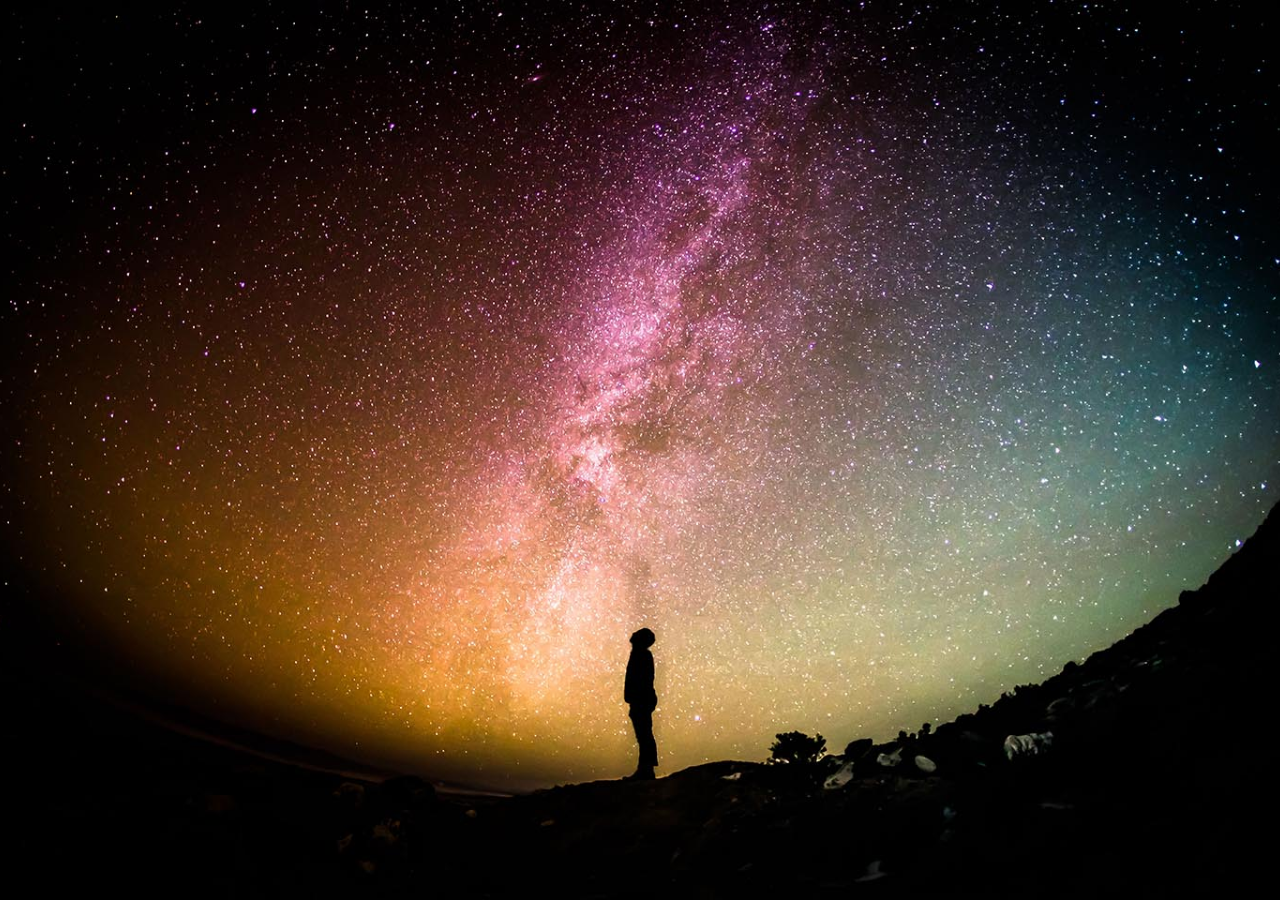
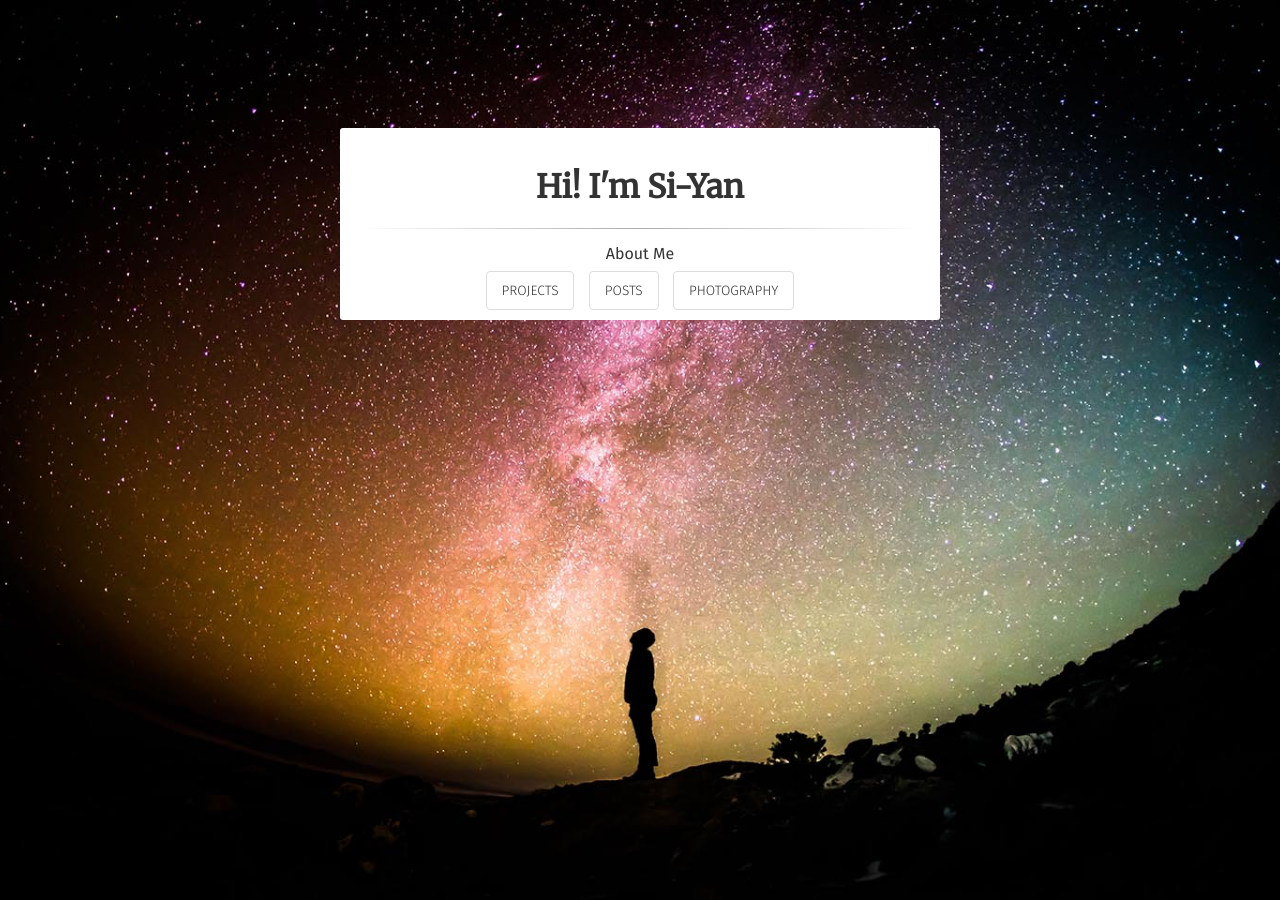
Before and after one commit to siyant/siyant.github.io, a Jekyll site: the page built from index.md, in a window 1280 px wide. Built offline with Jekyll 4.4.1, drawn with Linux system fonts in a browser that asks for light colours; nearby versions of some CDN libraries.

Commit message:
Add js scripts for animation

```diff
--- /dev/null
+++ b/_includes/scripts.html
@@ -0,0 +1,5 @@
+<script
+  src="https://code.jquery.com/jquery-3.2.1.slim.min.js"
+  integrity="sha256-k2WSCIexGzOj3Euiig+TlR8gA0EmPjuc79OEeY5L45g="
+  crossorigin="anonymous"></script>
+<script src="/assets/js/scripts.js"></script>
--- a/_layouts/default.html
+++ b/_layouts/default.html
@@ -4,4 +4,5 @@
 <body>
   <div class="top-anchor">&nbsp;</div>
   <div class="wrapper">{{ content }}</div>
+  {% include scripts.html %}
 </body>
--- a/_layouts/home.html
+++ b/_layouts/home.html
@@ -2,12 +2,12 @@
 layout: default
 ---
 
-<div class="content-block home animated fadeIn fadeOut">
+<div class="content-block home animated fadeIn">
   <h1>Hi! I'm Si-Yan</h1>
 <hr>
   About Me
   <br><br>
-  <a class="btn one" href="/projects">Projects</a>
-  <a class="btn two" href="/2017/07/28/test-post.html">Posts</a>
-  <a class="btn three" href="/photog">Photography</a>
+  <a class="btn navbtn one" href="/projects">Projects</a>
+  <a class="btn navbtn two" href="/2017/07/28/test-post.html">Posts</a>
+  <a class="btn navbtn three" href="/photog">Photography</a>
 </div>
--- /dev/null
+++ b/assets/js/scripts.js
@@ -0,0 +1,9 @@
+$(document).ready(function() {
+  // zoom in/zoom out animations
+  if ($(".content-block").hasClass('fadeOut')) {
+    $(".content-block").removeClass("fadeOut").addClass("fadeIn");
+  }
+  $(".navbtn").click(function() {
+    $(".content-block").removeClass("fadeIn").addClass("fadeOut");
+  });
+});
```
